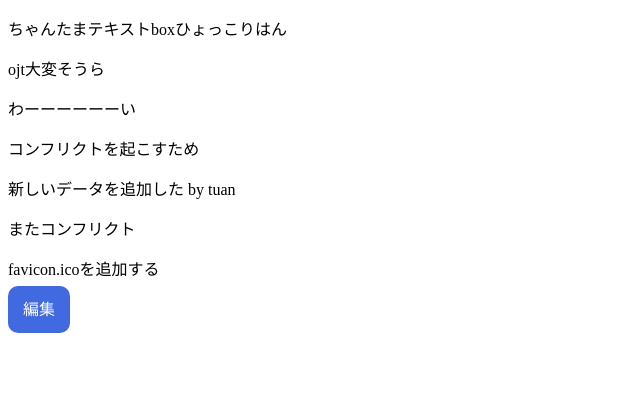
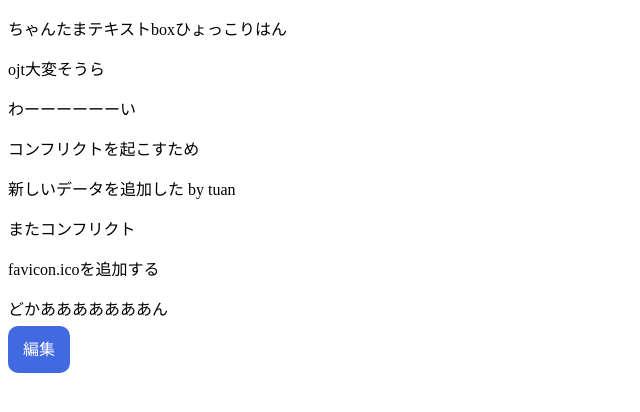
Before and after one commit to arara-tamagawa/freshers, a plain HTML site: page index.html in a window 1280 px wide. Shown: the whole page, without its empty margins (0-640 px from the left). Drawn offline with Linux system fonts and the light colour scheme.

Commit message:
これも衝突

```diff
--- a/index.html
+++ b/index.html
@@ -13,6 +13,7 @@
         <p>新しいデータを追加した by tuan</p>
         <p>またコンフリクト</p>
         <p>favicon.icoを追加する</p>
+        <p>どかあああああああん</p>
         <div >
             <label for="updatebox">
                 <span >編集</span>
```
